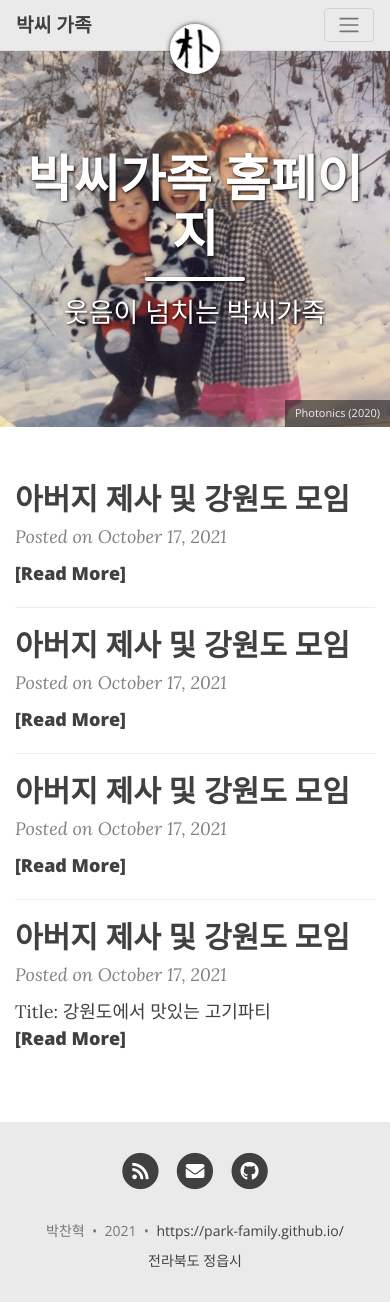
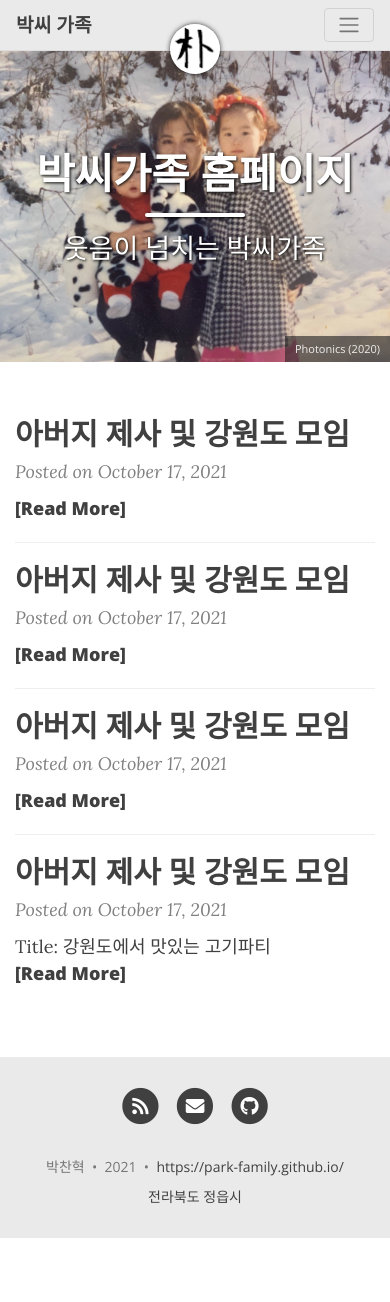
Before and after one commit to park-family/park-family.github.io, a Jekyll site: the page built from index.html, in a window 390 px wide and 1302 px high. Built offline with Jekyll 4.4.1, drawn with Linux system fonts in a browser that asks for light colours; nearby versions of some CDN libraries; the list of posts is cut into pages by our own code.

Commit message:
fontsize responsive

```diff
--- a/assets/css/beautifuljekyll.css
+++ b/assets/css/beautifuljekyll.css
@@ -655,6 +655,13 @@ nav.top-nav-short-permanent ~ header > .intro-header.big-img {
   margin-top: 0;
   font-size: 3.125rem;
 }
+@media (max-width: 460px) {
+  .intro-header .page-heading h1 {
+    font-size: 2.6rem;
+  }
+}
+
+
 .intro-header .post-heading h1 {
   margin-top: 0;
   font-size: 2.1875rem;
```
